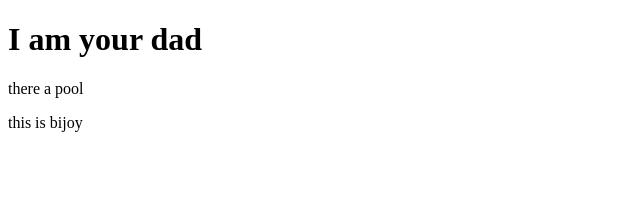
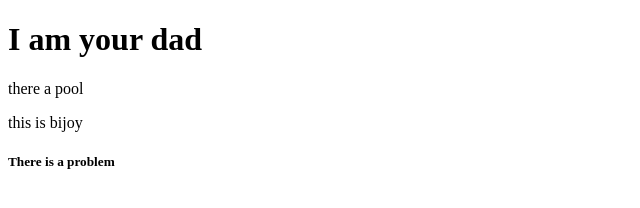
Before and after one commit to bijoy13578/my-first-website, a plain HTML site: page Git Class-3/index.html in a window 1280 px wide. Shown: the whole page, without its empty margins (0-640 px from the left). Drawn offline with Linux system fonts and the light colour scheme.

Commit message:
adding my letest git

```diff
--- a/Git Class-3/index.html
+++ b/Git Class-3/index.html
@@ -12,5 +12,7 @@
     <p>there a pool</p>
     <p>this is bijoy</p>
 
+    <h5>There is a problem</h5>
+
 </body>
 </html>
```
